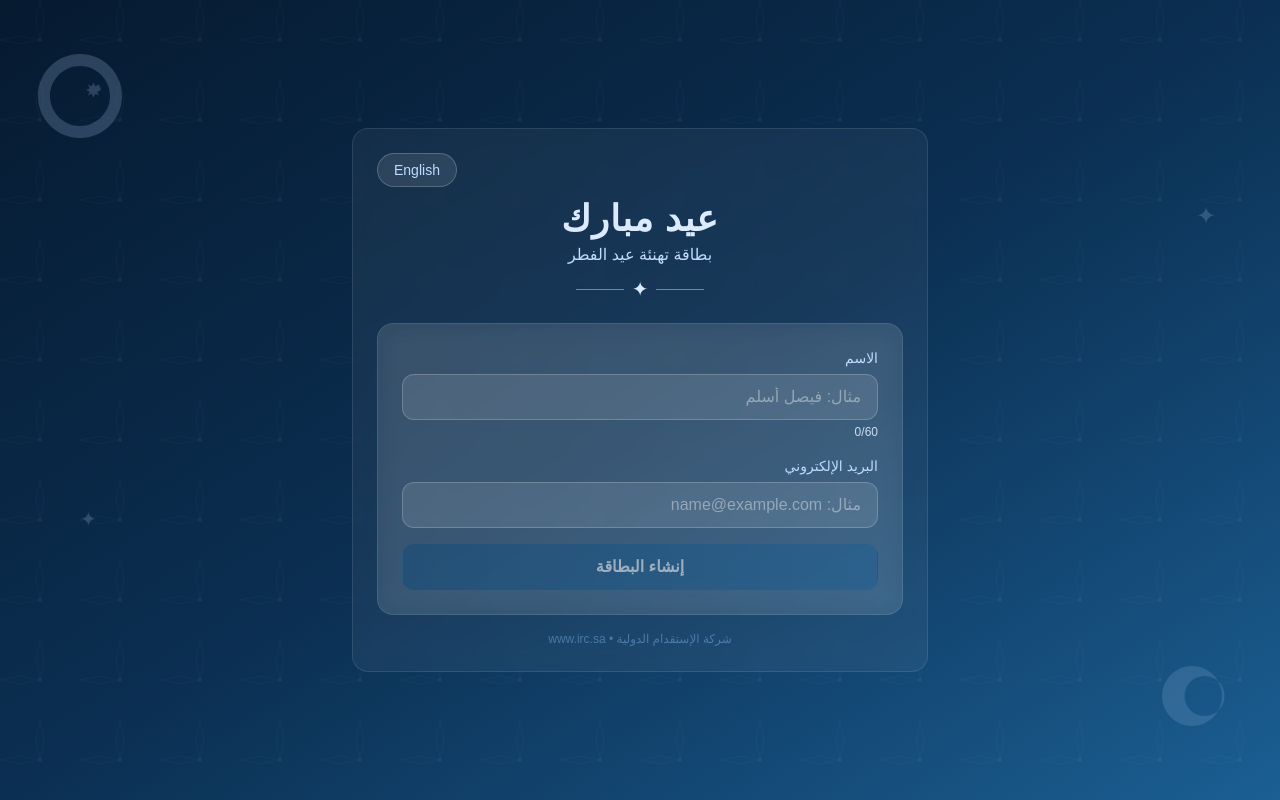
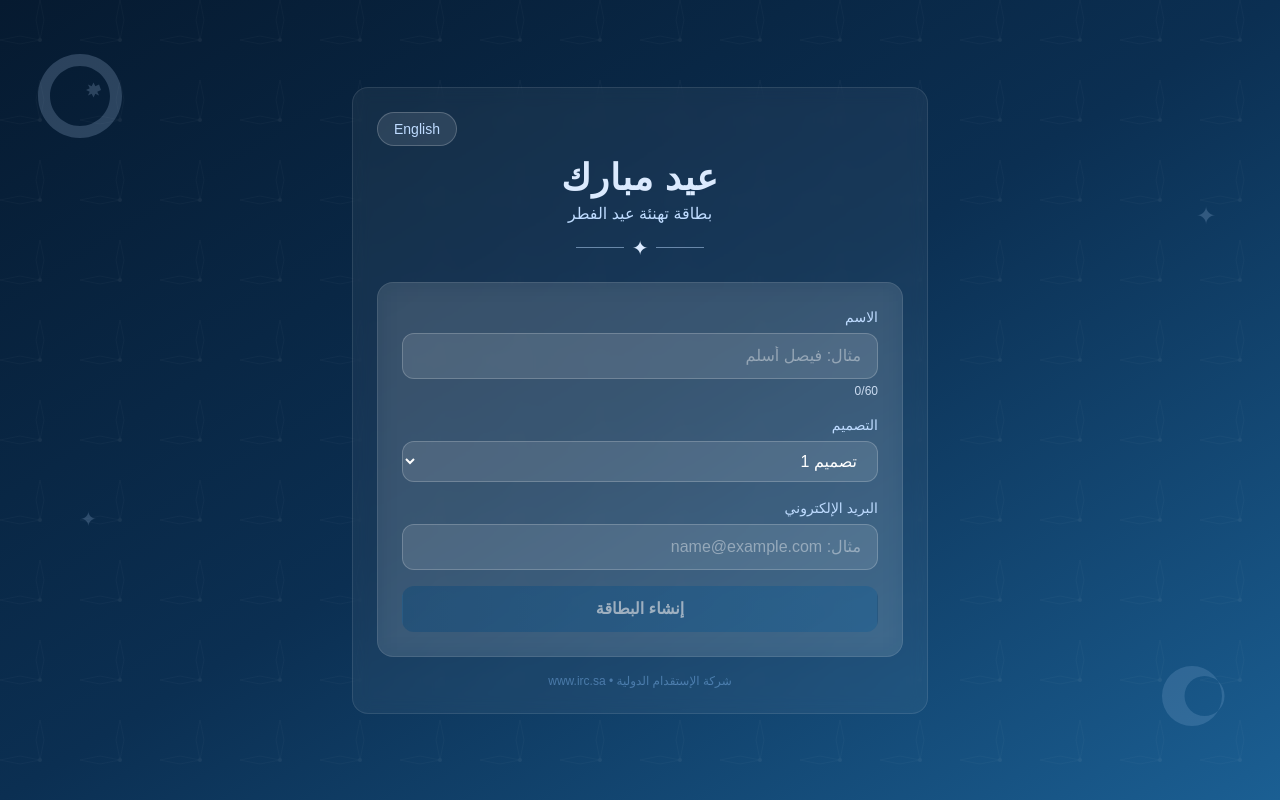
Before and after one commit to Faisii786/IRC-Eid-Card-Appreciation, a Next.js app: page / in a window 1280 px wide. Built offline with nearby package versions, Linux system fonts and the light colour scheme.

Commit message:
Bug Fixed and Improve UI

```diff
--- a/app/api/generate-card/route.ts
+++ b/app/api/generate-card/route.ts
@@ -8,7 +8,12 @@ import { appendGenerationRecord } from "@/lib/googleSheets";
 
 const PRIMARY_FONT_PATH = path.join(process.cwd(), "public", "ArefRuqaa-Bold.ttf");
 const FALLBACK_FONT_PATH = path.join(process.cwd(), "public", "Tajawal-Bold.ttf");
-const IMAGE_PATH = path.join(process.cwd(), "public", "eid.jpeg");
+const CARD_TEMPLATES = {
+  classic: path.join(process.cwd(), "public", "eid.jpeg"),
+  design1: path.join(process.cwd(), "public", "eid1.jpeg"),
+  design2: path.join(process.cwd(), "public", "eid2.jpeg"),
+} as const;
+type CardTemplateKey = keyof typeof CARD_TEMPLATES;
 const TEXT_COLOR = "#1b4f94";
 const PRIMARY_FONT_FAMILY = "Aref Ruqaa";
 const FALLBACK_FONT_FAMILY = "Tajawal";
@@ -138,6 +143,7 @@ function getLocalizedError(code: string, lang: string): string {
     EMAIL_REQUIRED: { ar: "البريد الإلكتروني مطلوب", en: "Email is required" },
     EMAIL_INVALID: { ar: "صيغة البريد الإلكتروني غير صحيحة", en: "Email format is invalid" },
     BOT_DETECTED: { ar: "فشل التحقق من الطلب", en: "Request verification failed" },
+    DESIGN_INVALID: { ar: "التصميم المختار غير صالح", en: "Selected design is invalid" },
     RATE_LIMITED: { ar: "محاولات كثيرة، حاول مرة أخرى بعد دقيقة", en: "Too many requests, try again in a minute" },
     RENDER_FAILED: { ar: "تعذر إنشاء البطاقة، حاول مرة أخرى", en: "Failed to generate card, please try again" },
   };
@@ -231,12 +237,13 @@ async function getArabicName(name: string): Promise<string> {
   return name;
 }
 
-async function generateCardImage(name: string): Promise<Buffer> {
+async function generateCardImage(name: string, design: CardTemplateKey): Promise<Buffer> {
   ensureFontRegistered();
   let canvas = createCanvas(1600, 1000);
+  const templatePath = CARD_TEMPLATES[design];
 
-  if (fs.existsSync(IMAGE_PATH)) {
-    const img = await loadImage(IMAGE_PATH);
+  if (fs.existsSync(templatePath)) {
+    const img = await loadImage(templatePath);
     canvas = createCanvas(img.width, img.height);
     const imageCtx = canvas.getContext("2d");
     imageCtx.drawImage(img, 0, 0);
@@ -264,8 +271,9 @@ async function generateCardImage(name: string): Promise<Buffer> {
 export async function POST(req: NextRequest) {
   const requestId = crypto.randomUUID();
   try {
-    const { name, email, lang, website } = await req.json();
+    const { name, email, lang, website, design } = await req.json();
     const language = lang === "ar" ? "ar" : "en";
+    const selectedDesign = (design ?? "classic") as string;
 
     if (website) {
       return NextResponse.json(
@@ -298,9 +306,15 @@ export async function POST(req: NextRequest) {
         { status: 400 }
       );
     }
+    if (!(selectedDesign in CARD_TEMPLATES)) {
+      return NextResponse.json(
+        { error: getLocalizedError("DESIGN_INVALID", language), code: "DESIGN_INVALID", requestId },
+        { status: 400 }
+      );
+    }
 
     const arabicName = await getArabicName(normalizedName);
-    const imageBuffer = await generateCardImage(arabicName);
+    const imageBuffer = await generateCardImage(arabicName, selectedDesign as CardTemplateKey);
     const imageId = crypto.randomUUID();
     saveGeneratedCard(imageId, imageBuffer);
     try {
--- a/app/page.tsx
+++ b/app/page.tsx
@@ -6,6 +6,7 @@ import { jsPDF } from "jspdf";
 
 type Lang = "ar" | "en";
 type LoadingStage = "idle" | "generating" | "translating" | "rendering";
+type CardDesign = "classic" | "design1" | "design2";
 const NAME_REGEX = /^[A-Za-z\u0600-\u06FF\s'-]+$/;
 const EMAIL_REGEX = /^[^\s@]+@[^\s@]+\.[^\s@]+$/;
 const MIN_NAME_LENGTH = 2;
@@ -17,6 +18,10 @@ const t = {
     subtitle: "بطاقة تهنئة عيد الفطر",
     nameLabel: "الاسم",
     namePlaceholder: "مثال: فيصل أسلم",
+    designLabel: "التصميم",
+    designClassic: "تصميم 1",
+    design1: "تصميم 2",
+    design2: "تصميم 3",
     emailLabel: "البريد الإلكتروني",
     emailPlaceholder: "مثال: name@example.com",
     submit: "إنشاء البطاقة",
@@ -52,6 +57,10 @@ const t = {
     subtitle: "Eid Al-Fitr Greeting Card",
     nameLabel: "Your Name",
     namePlaceholder: "e.g. Faisal Aslam",
+    designLabel: "Design",
+    designClassic: "Design 1",
+    design1: "Design 2",
+    design2: "Design 3",
     emailLabel: "Email",
     emailPlaceholder: "e.g. name@example.com",
     submit: "Generate Eid Card",
@@ -88,6 +97,7 @@ export default function Home() {
   const [lang, setLang] = useState<Lang>("ar");
   const [name, setName] = useState("");
   const [email, setEmail] = useState("");
+  const [design, setDesign] = useState<CardDesign>("classic");
   const [loading, setLoading] = useState(false);
   const [loadingStage, setLoadingStage] = useState<LoadingStage>("idle");
   const [result, setResult] = useState<{
@@ -171,7 +181,7 @@ export default function Home() {
       const res = await fetch("/api/generate-card", {
         method: "POST",
         headers: { "Content-Type": "application/json" },
-        body: JSON.stringify({ name: normalizedName, email: normalizedEmail, lang, website }),
+        body: JSON.stringify({ name: normalizedName, email: normalizedEmail, lang, website, design }),
       });
 
       const data = await res.json();
@@ -421,6 +431,31 @@ export default function Home() {
 
                 <div>
                   <label
+                    htmlFor="design"
+                    className="block text-sm font-medium text-blue-200 mb-1.5"
+                  >
+                    {l.designLabel}
+                  </label>
+                  <select
+                    id="design"
+                    value={design}
+                    onChange={(e) => setDesign(e.target.value as CardDesign)}
+                    className="input-dark w-full px-4 py-2.5 rounded-xl bg-white/10 border border-white/20 text-white hover:border-white/40 focus:outline-none focus:ring-2 focus:ring-blue-300/70 focus:border-transparent transition-colors"
+                  >
+                    <option value="classic" className="text-black">
+                      {l.designClassic}
+                    </option>
+                    <option value="design1" className="text-black">
+                      {l.design1}
+                    </option>
+                    <option value="design2" className="text-black">
+                      {l.design2}
+                    </option>
+                  </select>
+                </div>
+
+                <div>
+                  <label
                     htmlFor="email"
                     className="block text-sm font-medium text-blue-200 mb-1.5"
                   >
```
Also changed, not shown: public/eid1.jpeg (added), public/eid2.jpeg (added).
